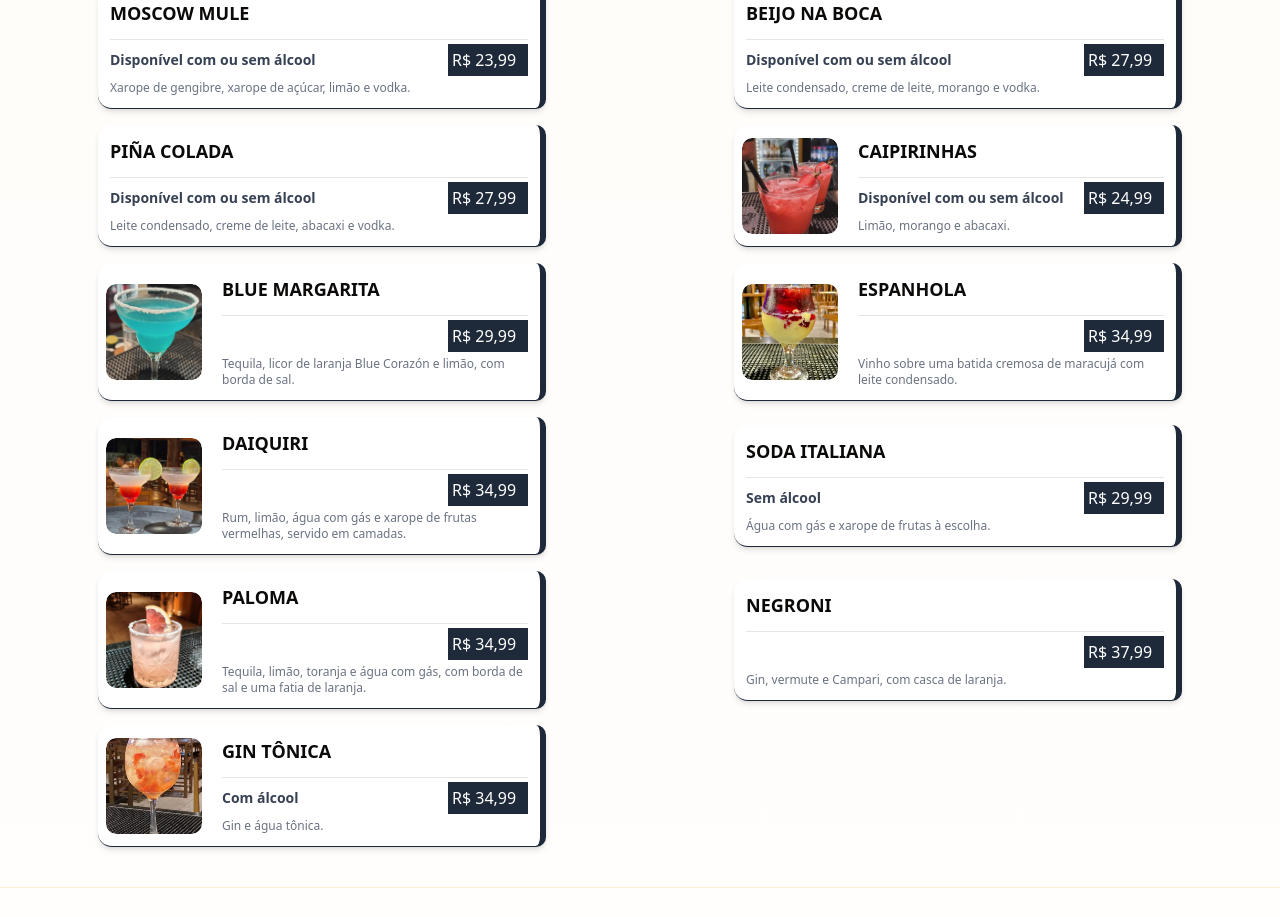
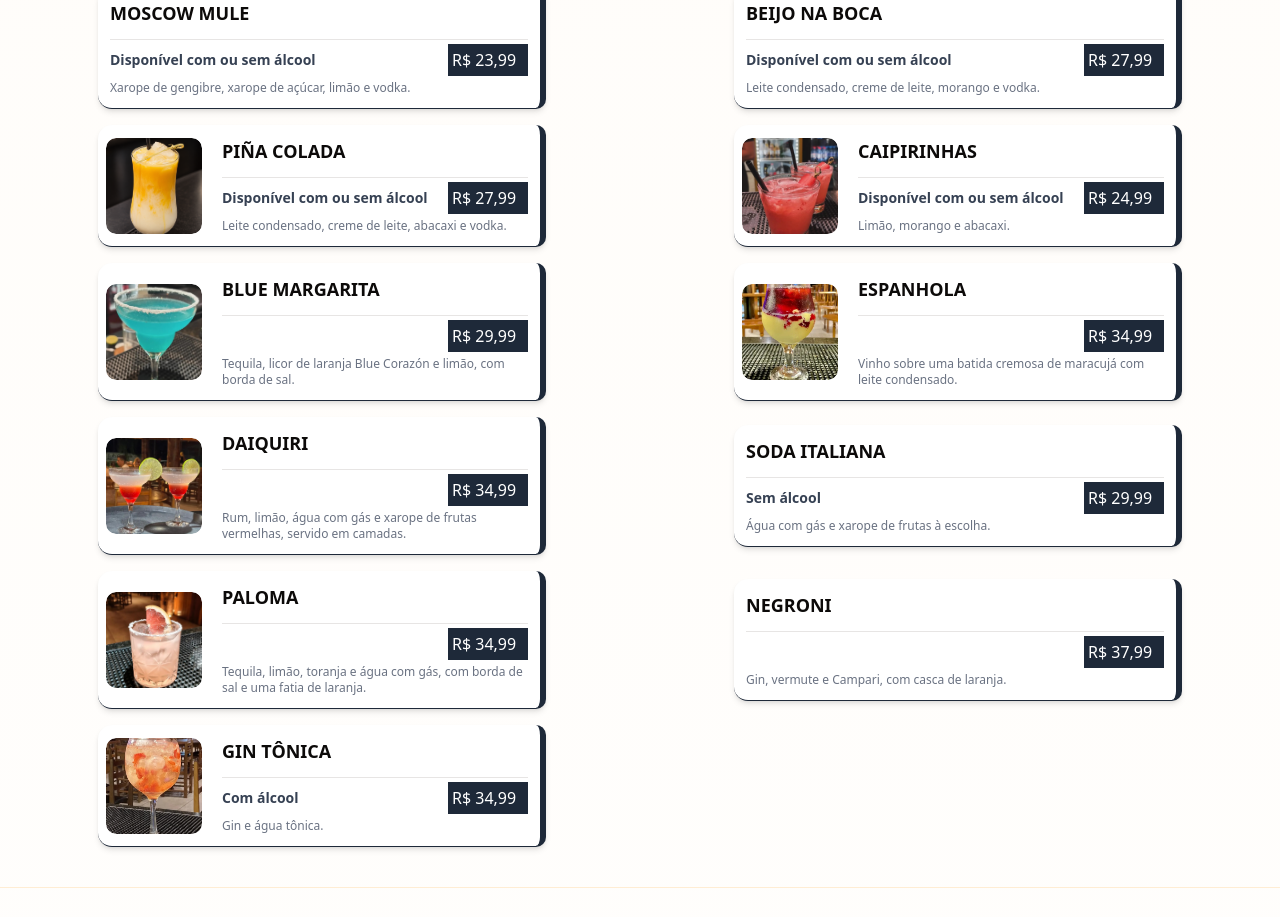
Before and after one commit to brasaburger06-blip/cardapio-brasa, a Next.js app in the folder testecardapioune-master/testecardapioune-master/: page /testune in a window 1280 px wide. Shown: the part 6640-7557 px from the top of the page. Built offline with nearby package versions, Linux system fonts and the light colour scheme.

Commit message:
Exibe a foto no item Piña Colada

```diff
--- a/testecardapioune-master/testecardapioune-master/src/db.js
+++ b/testecardapioune-master/testecardapioune-master/src/db.js
@@ -1079,6 +1079,7 @@ export const dataBase = [
   },
   {
     "id": "1304",
+    "imageUrlPry": "/pina-colada.png",
     "name": "PIÑA COLADA",
     "typeMenu": false,
     "categoryTitle": "DRINKS",
```
